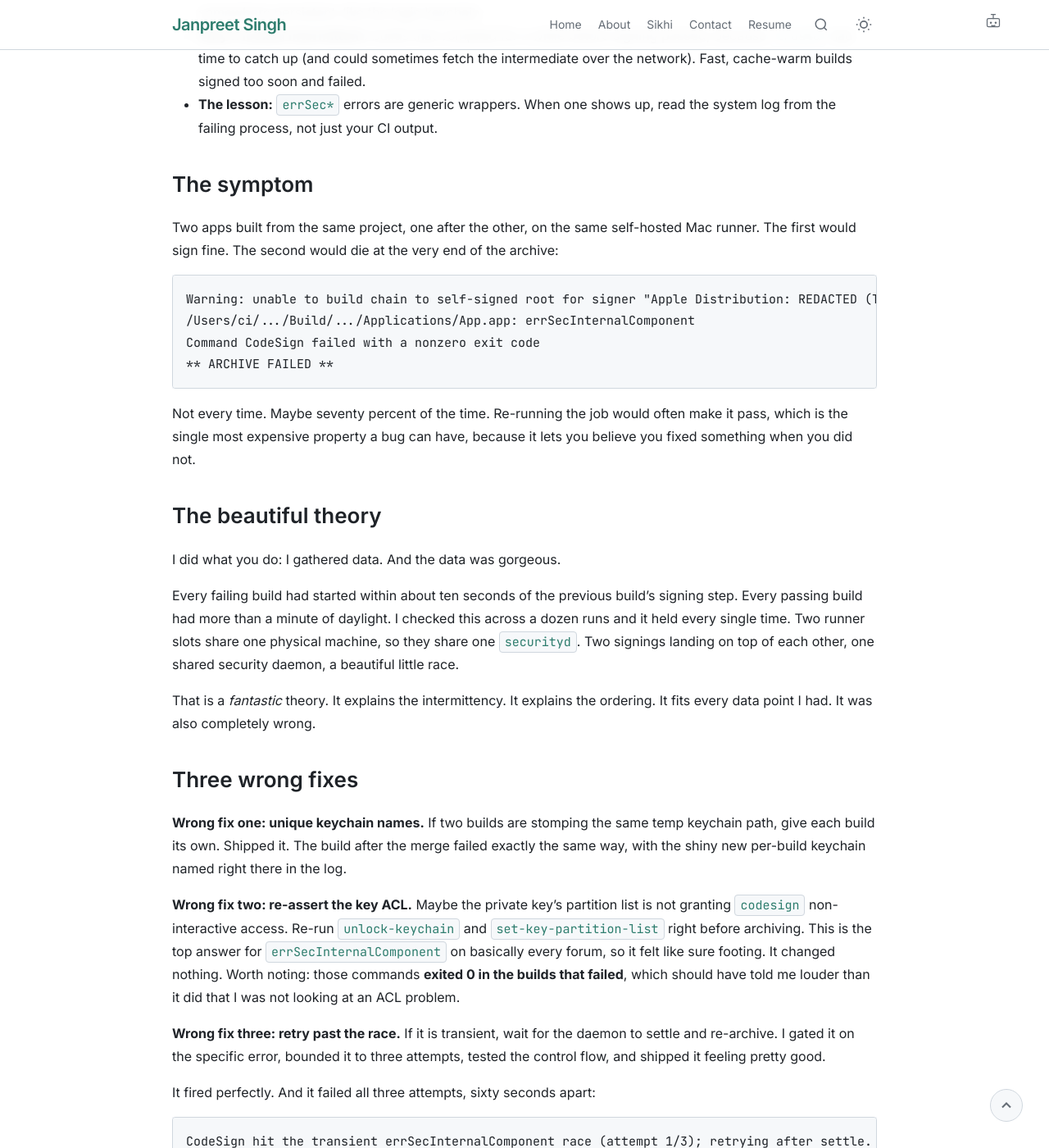
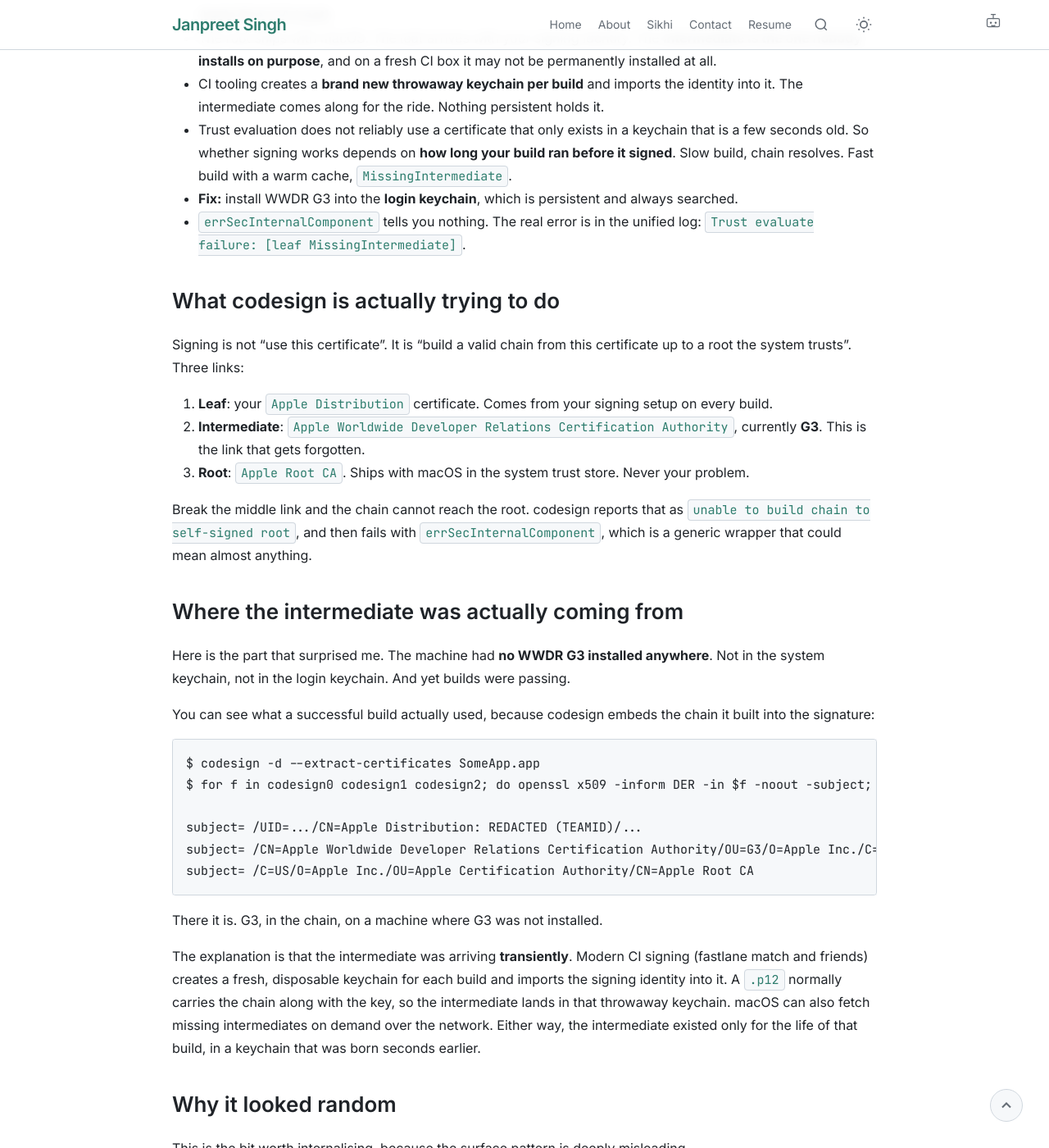
Before and after one commit to janpreet/vigilant-dollop, a Jekyll site: the page built from _posts/2026-07-15-codesign-missing-intermediate.md, in a window 1280 px wide and 1400 px high, scrolled down 773 px. Shown: the whole window at 82% size. Built offline with Jekyll 4.4.1, drawn with Linux system fonts in a browser that asks for light colours; comment, search, counter and statistics services are not loaded; some of the changed text lies outside the part shown.

Commit message:
Rewrite the codesign post around the actual mechanism: a missing intermediate and keychain age.

````diff
--- a/_posts/2026-07-15-codesign-missing-intermediate.md
+++ b/_posts/2026-07-15-codesign-missing-intermediate.md
@@ -1,43 +1,15 @@
 ---
 layout: post
-title:  "errSecInternalComponent: Two Days, Three Wrong Fixes, and One Log Line"
+title:  "errSecInternalComponent: The Intermediate Certificate Your Mac Runner Cannot See"
 date:   2026-07-15 02:30:00 -0400
 categories: tech
 tags: [ci-cd, macos, code-signing, fastlane, github-actions, self-hosted]
-description: "An intermittent codesign failure on a self-hosted Mac runner, the timing correlation that sent me down three dead ends, and the one securityd log line that explained everything."
+description: "A codesign failure on a self-hosted Mac runner that looked random but came down to where the WWDR intermediate certificate lived, and how fast the build reached the signing step."
 comments: false
 permalink: /codesign-missing-intermediate
 ---
 
-I lost two days to an intermittent code signing failure on a self-hosted Mac CI runner. I shipped
-three fixes based on three different theories. All three were wrong. The actual answer was sitting
-in a system log the whole time, and the tool had also printed a hint pointing at it in the very
-first failing build.
-
-This is a post about the debugging, not the bug, because the bug is boring and the debugging is
-where the lessons are.
-
-## TL;DR
-
-- **Symptom:** `codesign` intermittently fails with `errSecInternalComponent` and
-  `Warning: unable to build chain to self-signed root`. Same machine, same config, one build
-  passes and the next fails.
-- **Actual cause, part one:** the machine had no valid **WWDR G3** intermediate certificate. Its
-  only copy was the old WWDR, which **expired in February 2023**. Modern Apple Distribution certs
-  are issued by G3, so the chain leaf to intermediate to root could not be built.
-- **Actual cause, part two:** installing G3 into the **short-lived per-build keychain was not
-  enough**. Trust evaluation does not reliably see certificates added to a keychain that is a few
-  seconds old. It has to go somewhere persistent, like the login keychain.
-- **Why it looked intermittent:** builds that compiled for a while before signing passed, because
-  `trustd` had time to catch up (and could sometimes fetch the intermediate over the network).
-  Fast, cache-warm builds signed too soon and failed.
-- **The lesson:** `errSec*` errors are generic wrappers. When one shows up, read the system log
-  from the failing process, not just your CI output.
-
-## The symptom
-
-Two apps built from the same project, one after the other, on the same self-hosted Mac runner. The
-first would sign fine. The second would die at the very end of the archive:
+If you run CI on your own Mac, sooner or later you will meet this:
 
 ```
 Warning: unable to build chain to self-signed root for signer "Apple Distribution: REDACTED (TEAMID)"
@@ -46,158 +18,124 @@ Command CodeSign failed with a nonzero exit code
 ** ARCHIVE FAILED **
 ```
 
-Not every time. Maybe seventy percent of the time. Re-running the job would often make it pass,
-which is the single most expensive property a bug can have, because it lets you believe you fixed
-something when you did not.
+Same machine, same config, same certificates. One build signs perfectly. The next one, minutes
+later, dies. Re-run it and it might pass. That flakiness is the whole difficulty, because it makes
+every theory look plausible and every fix look like it worked.
 
-## The beautiful theory
+Here is what is actually going on.
 
-I did what you do: I gathered data. And the data was gorgeous.
+## TL;DR
 
-Every failing build had started within about ten seconds of the previous build's signing step.
-Every passing build had more than a minute of daylight. I checked this across a dozen runs and it
-held every single time. Two runner slots share one physical machine, so they share one `securityd`.
-Two signings landing on top of each other, one shared security daemon, a beautiful little race.
+- To sign, macOS builds a chain: **your Apple Distribution cert (leaf) to Apple's WWDR G3
+  (intermediate) to Apple Root CA (root)**.
+- The root ships with macOS. The leaf arrives with your signing identity. The **intermediate is the
+  one nobody installs on purpose**, and on a fresh CI box it may not be permanently installed at all.
+- CI tooling creates a **brand new throwaway keychain per build** and imports the identity into it.
+  The intermediate comes along for the ride. Nothing persistent holds it.
+- Trust evaluation does not reliably use a certificate that only exists in a keychain that is a few
+  seconds old. So whether signing works depends on **how long your build ran before it signed**.
+  Slow build, chain resolves. Fast build with a warm cache, `MissingIntermediate`.
+- **Fix:** install WWDR G3 into the **login keychain**, which is persistent and always searched.
+- `errSecInternalComponent` tells you nothing. The real error is in the unified log:
+  `Trust evaluate failure: [leaf MissingIntermediate]`.
 
-That is a *fantastic* theory. It explains the intermittency. It explains the ordering. It fits
-every data point I had. It was also completely wrong.
+## What codesign is actually trying to do
 
-## Three wrong fixes
+Signing is not "use this certificate". It is "build a valid chain from this certificate up to a
+root the system trusts". Three links:
 
-**Wrong fix one: unique keychain names.** If two builds are stomping the same temp keychain path,
-give each build its own. Shipped it. The build after the merge failed exactly the same way, with
-the shiny new per-build keychain named right there in the log.
+1. **Leaf**: your `Apple Distribution` certificate. Comes from your signing setup on every build.
+2. **Intermediate**: `Apple Worldwide Developer Relations Certification Authority`, currently **G3**.
+   This is the link that gets forgotten.
+3. **Root**: `Apple Root CA`. Ships with macOS in the system trust store. Never your problem.
 
-**Wrong fix two: re-assert the key ACL.** Maybe the private key's partition list is not granting
-`codesign` non-interactive access. Re-run `unlock-keychain` and `set-key-partition-list` right
-before archiving. This is the top answer for `errSecInternalComponent` on basically every forum,
-so it felt like sure footing. It changed nothing. Worth noting: those commands **exited 0 in the
-builds that failed**, which should have told me louder than it did that I was not looking at an ACL
-problem.
+Break the middle link and the chain cannot reach the root. codesign reports that as
+`unable to build chain to self-signed root`, and then fails with `errSecInternalComponent`, which is
+a generic wrapper that could mean almost anything.
 
-**Wrong fix three: retry past the race.** If it is transient, wait for the daemon to settle and
-re-archive. I gated it on the specific error, bounded it to three attempts, tested the control flow,
-and shipped it feeling pretty good.
+## Where the intermediate was actually coming from
 
-It fired perfectly. And it failed all three attempts, sixty seconds apart:
+Here is the part that surprised me. The machine had **no WWDR G3 installed anywhere**. Not in the
+system keychain, not in the login keychain. And yet builds were passing.
+
+You can see what a successful build actually used, because codesign embeds the chain it built into
+the signature:
 
 ```
-CodeSign hit the transient errSecInternalComponent race (attempt 1/3); retrying after settle.
-...
-CodeSign hit the transient errSecInternalComponent race (attempt 2/3); retrying after settle.
-...
-** ARCHIVE FAILED **
+$ codesign -d --extract-certificates SomeApp.app
+$ for f in codesign0 codesign1 codesign2; do openssl x509 -inform DER -in $f -noout -subject; done
+
+subject= /UID=.../CN=Apple Distribution: REDACTED (TEAMID)/...
+subject= /CN=Apple Worldwide Developer Relations Certification Authority/OU=G3/O=Apple Inc./C=US
+subject= /C=US/O=Apple Inc./OU=Apple Certification Authority/CN=Apple Root CA
 ```
 
-That failure is the most useful thing that happened in two days. A transient race does not survive
-three minutes of waiting. Whatever this was, time did not heal it, so it was never about time. My
-correlation was real, and my mechanism was fiction.
+There it is. G3, in the chain, on a machine where G3 was not installed.
 
-## The turn
+The explanation is that the intermediate was arriving **transiently**. Modern CI signing (fastlane
+match and friends) creates a fresh, disposable keychain for each build and imports the signing
+identity into it. A `.p12` normally carries the chain along with the key, so the intermediate lands
+in that throwaway keychain. macOS can also fetch missing intermediates on demand over the network.
+Either way, the intermediate existed only for the life of that build, in a keychain that was born
+seconds earlier.
 
-I stopped theorising and went to read what the failing component itself had to say. On macOS, the
-unified log has the actual Security framework internals. So, on the runner, around the exact second
-the build died:
+## Why it looked random
+
+This is the bit worth internalising, because the surface pattern is deeply misleading.
+
+Two apps built back to back from one project. The first always passed, the second usually failed. It
+looks like ordering. It looks like two builds fighting over shared state. It is neither.
+
+The difference is **how long each build ran before it reached codesign**:
+
+| | Build A | Build B |
+|---|---|---|
+| Compile before signing | ~80 seconds | ~20 seconds (reuses A's warm build cache) |
+| Keychain age at signing | ~80 seconds | ~20 seconds |
+| Result | signs fine | `MissingIntermediate` |
+
+Trust evaluation had not picked up the intermediate from a keychain that new. Give it a slow build
+and it works. Give it a fast, cache-warm build and it fails. Every "it fails when builds are close
+together" and "the second one always breaks" correlation is a shadow of that one variable.
+
+The proof is blunt: I explicitly installed G3 **into the per-build keychain**, confirmed in the log
+that it landed, and the build still failed with `MissingIntermediate` about twenty seconds later.
+The certificate was present. It just was not usable from there yet.
+
+## Reading the real error
+
+`errSecInternalComponent` is a dead end. The actual reason lives in the macOS unified log, which has
+the Security framework internals. On the runner, around the second the build died:
 
 ```
-/usr/bin/log show --start "..." --end "..." --info --style compact
+/usr/bin/log show --start "2026-07-14 22:32:15" --end "2026-07-14 22:32:45" --info --style compact
 ```
 
-(If you SSH into a Mac and `log` throws `too many arguments`, that is your shell's builtin
-shadowing it. Use the full path.)
+(If you SSH in and `log` complains about `too many arguments`, your shell has a builtin shadowing it.
+Use the full path.)
 
-Filtering that firehose for the `codesign` process gave me this:
+Filter for the signing process and there is no ambiguity at all:
 
 ```
 codesign[...] [com.apple.securityd:security_exception] CSSM Exception: -2147409622 CSSMERR_TP_NOT_TRUSTED
+trustd[...]   [com.apple.securityd:policy] cert[0]: MissingIntermediate =(leaf)[force]> 0
 codesign[...] [com.apple.securityd:SecError] Trust evaluate failure: [leaf MissingIntermediate]
-codesign[...] [com.apple.securityd:security_exception] MacOS error: -2070
 ```
 
-`Trust evaluate failure: [leaf MissingIntermediate]`.
+`MissingIntermediate`. Not a race, not an ACL, not a locked keychain. The middle of the chain was not
+reachable at evaluation time. Two minutes in the log beats two days of theories.
 
-Not a race. Not an ACL. Not a locked keychain. The certificate chain was missing its middle.
-`errSecInternalComponent` is a generic wrapper that tells you almost nothing, and one log line
-underneath it tells you everything.
+## The fix
 
-## The actual bug
+Put the intermediate somewhere **persistent and always searched**, so it does not matter how fast
+the build signs. The login keychain is exactly that, and it needs no sudo:
 
-Apple's intermediate certificate story: your Apple Distribution certificate is issued by the
-**Apple Worldwide Developer Relations Certification Authority**, and the current one is **G3**.
-The machine had exactly one WWDR certificate:
-
-```
-subject= /C=US/O=Apple Inc./OU=Apple Worldwide Developer Relations/CN=Apple Worldwide Developer Relations Certification Authority
-notBefore=Feb  7 21:48:47 2013 GMT
-notAfter=Feb  7 21:48:47 2023 GMT
-```
-
-```
-$ security verify-cert -c wwdr.pem -p basic
-Cert Verify Result: CSSMERR_TP_CERT_EXPIRED
-```
-
-The old one. Expired in February 2023. No G3 anywhere on the box. The roots were fine, the leaf was
-fine, the middle of the chain was simply absent.
-
-This also explained a warning I had been reading straight past. In *every* build, including the
-passing ones, the signing tooling had said:
-
-```
-There are no local code signing identities found.
-(Check in Keychain Access for an expired WWDR certificate: ...)
-```
-
-That is not noise. `security find-identity -v` only lists identities whose chain **validates**. An
-identity with a broken chain is invisible to it. The tool had been telling me "your WWDR cert is
-expired" in the first failing build, in plain English, with a link. I skimmed it as boilerplate for
-two days.
-
-## The second half of the bug
-
-Fix looks obvious now: install WWDR G3. It is a free public download from Apple's certificate
-authority page, and it is valid to 2030:
-
-```
-subject= /CN=Apple Worldwide Developer Relations Certification Authority/OU=G3/O=Apple Inc./C=US
-issuer= /C=US/O=Apple Inc./OU=Apple Certification Authority/CN=Apple Root CA
-notAfter=Feb 20 00:00:00 2030 GMT
-```
-
-So I had CI install it into the per-build keychain it already creates. Clean, self-healing, no sudo,
-no hand-curated machine state. Very tidy.
-
-It failed again. And this is the genuinely interesting part.
-
-The G3 install ran. The log confirmed it. The certificate was in the keychain the build was signing
-from. And `codesign` still reported `MissingIntermediate`, roughly twenty seconds after that
-keychain had been created.
-
-**Trust evaluation does not reliably see certificates you just added to a brand new keychain.**
-There is a window. Put a cert in a keychain that is seconds old, ask `trustd` to build a chain
-through it immediately, and it may not be there yet as far as trust evaluation is concerned.
-
-Which, finally, explains the whole thing, including my beautiful timing correlation:
-
-| What I observed | What was actually happening |
-|---|---|
-| First app always passes | It compiles for ~80 seconds before signing. `trustd` catches up in that window. |
-| Second app always fails | It reuses the first app's warm build cache, so it reaches signing ~20 seconds after its keychain was born. |
-| Short gap fails, long gap passes | Not the gap between jobs. The **duration of the build before signing**. |
-| Sometimes it just works | `trustd` can fetch the missing intermediate over the network via the certificate's AIA URL and cache it. Network dependent. |
-| Retrying three times still fails | Retry re-signed against the same keychain that trust evaluation was not seeing. |
-
-Every correlation I had was a shadow of "how long did this build take before it tried to sign".
-
-The fix that actually holds: put G3 in the **login keychain**, which is persistent, stable, always
-in the search list, and has no freshness window. No sudo required:
-
-```
+```bash
+curl -fsSLO https://www.apple.com/certificateauthority/AppleWWDRCAG3.cer
 security add-certificates -k ~/Library/Keychains/login.keychain-db AppleWWDRCAG3.cer
 ```
 
-Verified against reality rather than vibes, by pulling the real leaf certificate out of a
-successfully signed app and asking the system to evaluate the chain:
+Verify it against a real leaf rather than trusting the absence of red text:
 
 ```
 $ codesign -d --extract-certificates SomeApp.app
@@ -205,49 +143,67 @@ $ security verify-cert -c codesign0 -p codeSign
 ...certificate verification successful.
 ```
 
-## What I would tell past me
+Do it in your CI config too, not just by hand, so a rebuilt or replaced runner does not quietly
+reintroduce the same flake. Installing it into the per-build keychain as well is harmless, but the
+persistent copy is the one doing the work.
 
-**Read the hint the tool gives you.** Mine printed "check for an expired WWDR certificate" with a
-link, in the first failing build. I dismissed it as generic boilerplate because it appeared in
-passing builds too. That it appeared in passing builds was itself the clue: those were passing for a
-*different reason* than I assumed.
+After that, back-to-back builds that had been failing for days went green, including the fast one
+signing four seconds after the slow one finished.
 
-**Correlation with timing is the most dangerous kind of correlation.** "Second one fails" and
-"builds close together fail" were both true and both meaningless. Timing correlations feel like
-mechanism because races are real and common, so your brain files it under "solved" and stops. If you
-cannot name the mechanism, you have a pattern, not a diagnosis.
+## About that expired certificate you are going to find
 
-**When a system component fails opaquely, go read that component's log.** Not your CI log, not your
-tool's log. `errSec*`, `CSSMERR_*`, and friends are wrappers over an internal error with an actual
-name. On macOS the unified log has it. Two minutes with `log show` would have saved two days.
+While digging you will very likely notice your machine has an `Apple Worldwide Developer Relations
+Certification Authority` certificate that **expired in February 2023**:
 
-**A fix that fails cleanly is worth more than a fix that works.** The retry failing three times
-identically is what finally killed the timing theory. Design experiments that can falsify your
-theory, not just ones that might make the red turn green.
+```
+notBefore=Feb  7 21:48:47 2013 GMT
+notAfter=Feb  7 21:48:47 2023 GMT
 
-**Exit code 0 is not a green light.** My ACL commands all exited 0 in the failing builds. I read
-that as "this part is fine" instead of "this part is irrelevant". It was evidence I was in the
-wrong place entirely.
+$ security verify-cert -c wwdr.pem -p basic
+Cert Verify Result: CSSMERR_TP_CERT_EXPIRED
+```
 
-**Ephemeral keychains on CI are sharper than they look.** The pattern of creating a throwaway
-keychain per build is good hygiene, and it quietly assumes everything you put in it is immediately
-visible to trust evaluation. It is not. Anything needed for chain building belongs somewhere
-persistent.
+That is the old WWDR. It is worth cleaning up, and half the internet will tell you it is your bug.
+Be careful there: on this machine builds were passing with that expired certificate sitting in the
+system keychain the whole time, so its presence alone was not what broke signing. Tidy it up as
+hygiene, but confirm the actual failure in the log before you declare victory.
+
+Related trap: your tooling may print
+
+```
+There are no local code signing identities found.
+(Check in Keychain Access for an expired WWDR certificate: ...)
+```
+
+`security find-identity -v` only lists identities whose chain **validates**, so a chain problem makes
+your identity invisible and triggers that generic hint. It shows up whether or not you actually have
+an expired WWDR, and it showed up on passing builds too. It is a symptom of a broken chain, not a
+diagnosis of why.
 
 ## The checklist
 
-If you are staring at `errSecInternalComponent` on a Mac runner right now, in order:
+Staring at `errSecInternalComponent` right now? In this order:
 
-1. Check your intermediate: `security find-certificate -a -c "Worldwide Developer" -Z /Library/Keychains/System.keychain`
-   and any user keychain. If the only hit expires in **2023**, that is your bug.
-2. Confirm it: `security verify-cert -c thatcert.pem -p basic`. `CSSMERR_TP_CERT_EXPIRED` is your answer.
-3. Install **WWDR G3** from Apple's certificate authority page into the **login keychain**, not a
-   temporary one.
-4. If it still fails, read the real error:
-   `/usr/bin/log show --start "..." --info --style compact` and grep for your signing process.
-   `MissingIntermediate`, `NOT_TRUSTED`, and friends are the truth. The `errSec` code is not.
-5. Only after all that should you start suspecting races.
+1. **Read the real error.** `/usr/bin/log show --start "..." --info --style compact`, grep for your
+   signing process. `MissingIntermediate` and `NOT_TRUSTED` are the truth. The `errSec` code is not.
+2. **Check what a working signature used**, if you have one:
+   `codesign -d --extract-certificates` and inspect the chain.
+3. **Install WWDR G3 into the login keychain**, not a temporary one.
+4. **Verify against a real leaf**: `security verify-cert -c <leaf> -p codeSign`.
+5. **Then** worry about expired certificates, ACLs, partition lists, and races. In that order,
+   because that is the reverse of how tempting they are.
 
-The bug was a certificate that expired three years ago. The lesson was that I spent two days
-building elaborate theories on top of a correlation while the machine was quietly printing the
-answer in two different places.
+## Three things worth keeping
+
+**A generic error code deserves a specific log.** `errSec*` and `CSSMERR_*` are wrappers over an
+internal error that has a real name. On macOS the unified log has that name. Go get it before you
+theorise.
+
+**Timing correlations are the most seductive kind.** "Fails when builds are close together" was true
+across a dozen runs and completely meaningless. Races are real and common enough that your brain
+files a timing pattern under "solved" and stops looking. If you cannot name the mechanism, you have a
+pattern, not a diagnosis.
+
+**Ephemeral keychains quietly assume immediacy.** Creating a throwaway keychain per build is good
+hygiene, and it silently assumes everything you put in it is usable right away. It is not. Anything
+needed for chain building belongs somewhere persistent.
````
